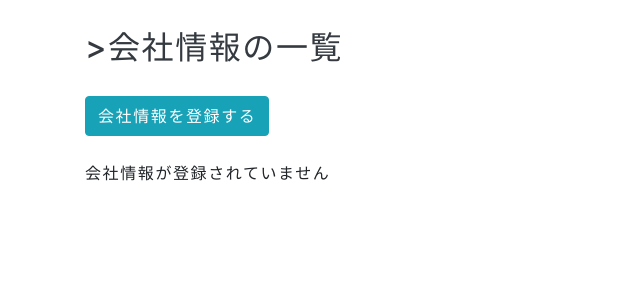
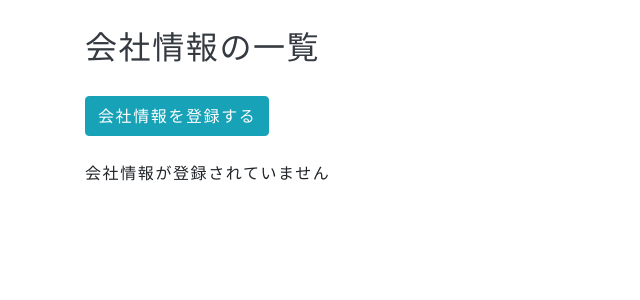
Before and after one commit to canadu/dokugaku_study, a PHP site: page /companies/index.php in a window 1280 px wide. Shown: the top 300 px of the page, without its empty margins (0-640 px from the left). Run offline with PHP 8.4, Linux system fonts and the light colour scheme; data that the repository does not hold is empty.

Commit message:
index.phpをコミット

```diff
--- a/part2/src/companies/views/index.php
+++ b/part2/src/companies/views/index.php
@@ -1,4 +1,4 @@
-<h1 class="h2 text-dark mt-4 mb-4">>会社情報の一覧</h1>
+<h1 class="h2 text-dark mt-4 mb-4">会社情報の一覧</h1>
 <a href="new.php" class="btn btn-info mb-4">会社情報を登録する</a>
 <main>
     <?php if (count($companies) > 0) : ?>
```
